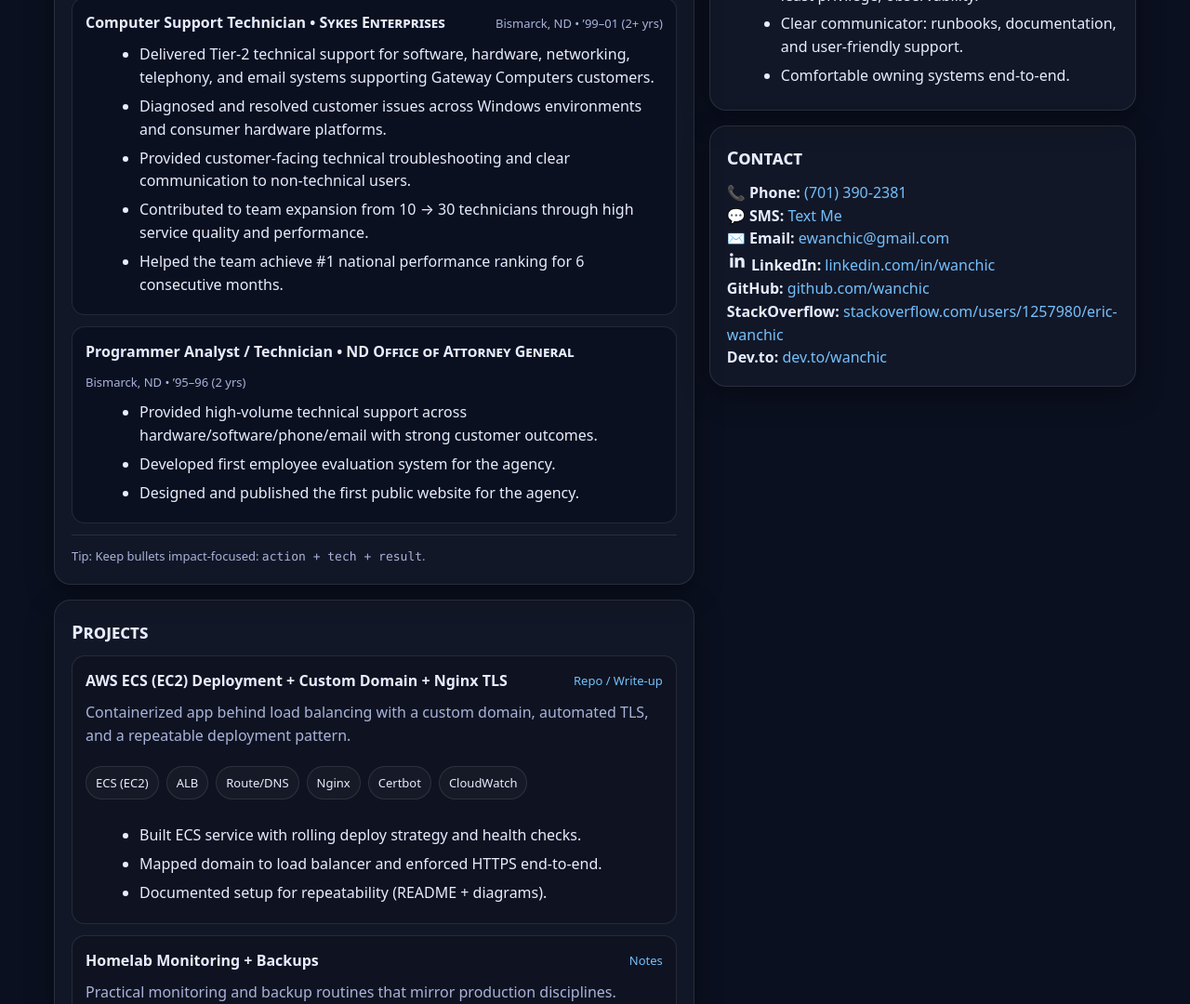
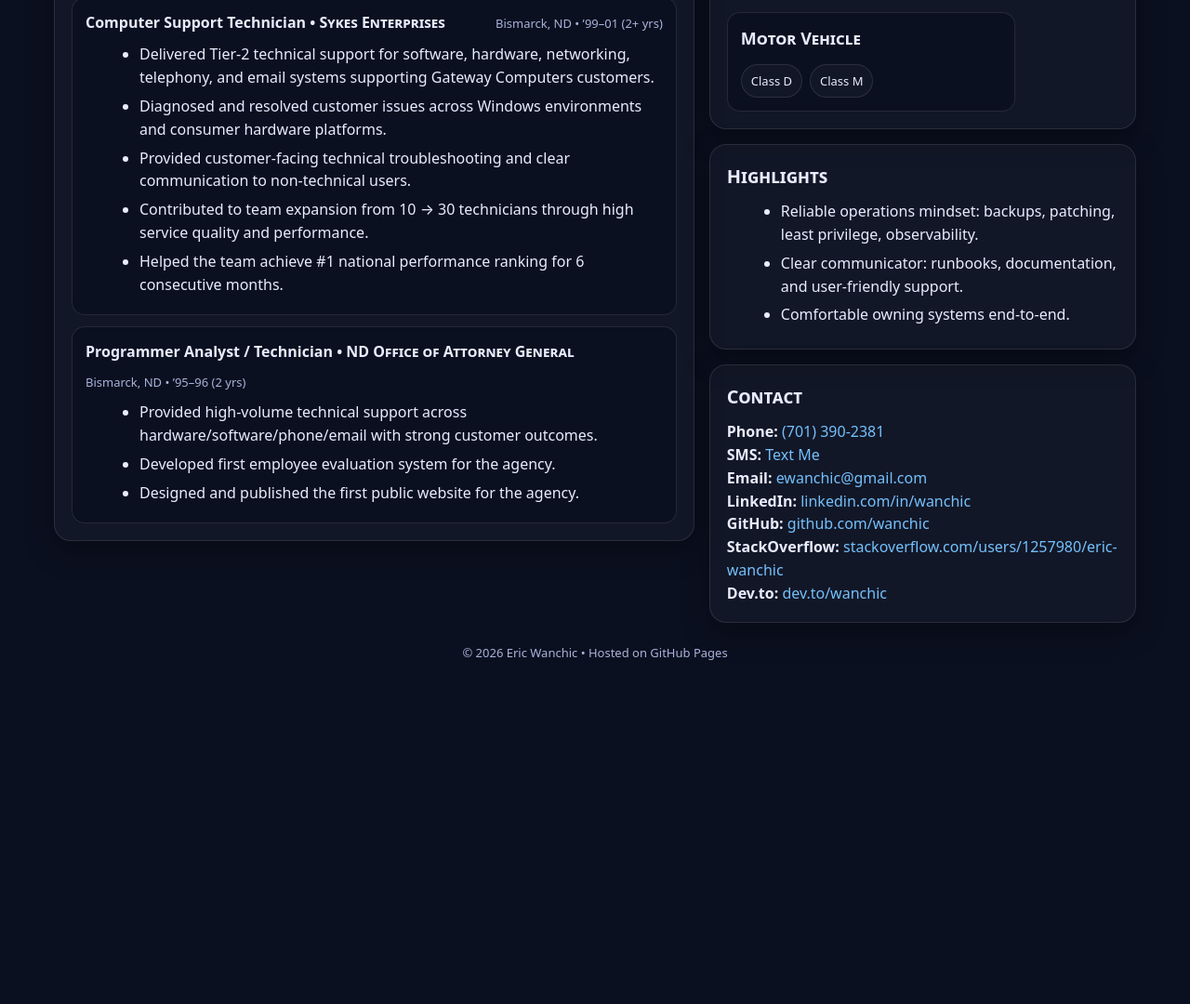
Before and after one commit to wanchic/wanchic.github.io, a plain HTML site: page index.html in a window 1280 px wide. Shown: the part 1720-2800 px from the top of the page at 93% size. After the commit the page ends 2512 px from the top, so only its background shows below. Drawn offline with Linux system fonts and the light colour scheme.

Commit message:
- Update Resume - Removed Projects Temporarily - Update some skills

```diff
--- a/index.html
+++ b/index.html
@@ -46,7 +46,6 @@
       </div>
       <div class="nav">
         <a class="chip" href="#experience">Experience</a>
-        <a class="chip" href="#projects">Projects</a>
         <a class="chip" href="#skills">Skills</a>
         <a class="chip" href="#certifications">Certifications</a>
         <a class="chip" href="#licenses">Licenses</a>
@@ -67,7 +66,7 @@
           <span class="pill">Linux • Networking • DNS</span>
           <span class="pill">Docker • Nginx • TLS</span>
           <span class="pill">CI/CD • GitHub Actions</span>
-          <span class="pill">Terraform (optional)</span>
+          <span class="pill">Terraform</span>
           <span class="pill">Monitoring • Logging</span>
         </div>
         <div class="cta social-icons">
@@ -100,7 +99,7 @@
             </svg>
             Dev.to
           </a>
-          <a class="btn" href="resume_eric_wanchic-2026-02-10.pdf" aria-label="Download Resume PDF">
+          <a class="btn" href="resume_eric_wanchic-2026-02-13.pdf" aria-label="Download Resume PDF">
             <svg xmlns="http://www.w3.org/2000/svg" width="22" height="22" viewBox="0 0 24 24" fill="currentColor">
               <!-- document -->
               <path d="M14 2H6a2 2 0 0 0-2 2v16a2 2 0 0 0 2 2h12a2 2 0 0 0 2-2V8z"/>
@@ -109,7 +108,7 @@
               <path d="M12 11v6"/>
               <path d="M9 14l3 3 3-3"/>
             </svg>
-            Download PDF
+            Download Resume PDF
           </a>
         </div>
       </div>
@@ -208,46 +207,6 @@
               <li>Designed and published the first public website for the agency.</li>
             </ul>
           </div>
-
-          <div class="hr"></div>
-          <div class="muted" style="font-size:13px">
-            Tip: Keep bullets impact-focused: <span class="mono">action + tech + result</span>.
-          </div>
-        </div>
-
-        <div class="card" id="projects">
-          <h2>Projects</h2>
-
-          <div class="proj">
-            <div class="projtop">
-              <div class="projname">AWS ECS (EC2) Deployment + Custom Domain + Nginx TLS</div>
-              <div class="jobmeta"><a href="#" target="_blank" rel="noreferrer">Repo / Write-up</a></div>
-            </div>
-            <div class="muted">
-              Containerized app behind load balancing with a custom domain, automated TLS, and a repeatable deployment pattern.
-            </div>
-            <div class="kicker">
-              <span class="pill">ECS (EC2)</span><span class="pill">ALB</span><span class="pill">Route/DNS</span>
-              <span class="pill">Nginx</span><span class="pill">Certbot</span><span class="pill">CloudWatch</span>
-            </div>
-            <ul>
-              <li>Built ECS service with rolling deploy strategy and health checks.</li>
-              <li>Mapped domain to load balancer and enforced HTTPS end-to-end.</li>
-              <li>Documented setup for repeatability (README + diagrams).</li>
-            </ul>
-          </div>
-
-          <div class="proj">
-            <div class="projtop">
-              <div class="projname">Homelab Monitoring + Backups</div>
-              <div class="jobmeta"><a href="#" target="_blank" rel="noreferrer">Notes</a></div>
-            </div>
-            <div class="muted">Practical monitoring and backup routines that mirror production disciplines.</div>
-            <div class="kicker">
-              <span class="pill">Linux</span><span class="pill">Docker</span><span class="pill">Grafana</span>
-              <span class="pill">Prometheus</span><span class="pill">Backups</span>
-            </div>
-          </div>
         </div>
       </div>
 
@@ -256,6 +215,16 @@
         <div class="card" id="skills">
           <h2>Skills</h2>
           <div class="kicker">
+            <div class="kicker-block">
+              <h3>OS/Cloud</h3>
+              <span class="pill">Linux • <strong>Ubuntu</strong> • Red Hat <i>(18+yrs)</i></span>
+              <span class="pill">MS Windows <i>(26 yrs)</i></span>
+              <span class="pill">Macintosh • Apple <i>(~8 yrs)</i></span>
+              <span class="pill"><strong>AWS • Heroku / Shield <i>(8+ yrs)</i></strong></span>
+              <span class="pill">Google Cloud • Rackspace</span>
+            </div>
+
+
             <span class="pill">Linux Admin</span>
             <span class="pill">AWS</span>
             <span class="pill">Networking</span>
@@ -337,17 +306,10 @@
 
         <div class="card" id="contact">
           <h2>Contact</h2>
-          <div><strong>📞 Phone:</strong> <a href="tel:+17013902381">(701) 390-2381</a></div>
-          <div><strong>💬 SMS:</strong> <a href="sms:+17013902381">Text Me</a></div>
-          <div><strong>✉️ Email:</strong> <a href="mailto:ewanchic@gmail.com">ewanchic@gmail.com</a></div>
-          <div>
-            <strong>
-              <svg xmlns="http://www.w3.org/2000/svg" width="22" height="22" viewBox="0 0 24 24" fill="currentColor">
-                <path d="M20.447 20.452H16.89v-5.569c0-1.328-.026-3.036-1.849-3.036-1.849 0-2.132 1.444-2.132 2.939v5.666H9.352V9h3.414v1.561h.049c.476-.9 1.637-1.849 3.369-1.849 3.603 0 4.268 2.372 4.268 5.456v6.284zM5.337 7.433a1.984 1.984 0 110-3.967 1.984 1.984 0 010 3.967zM6.999 20.452H3.675V9h3.324v11.452z"/>
-              </svg>
-              LinkedIn:
-            </strong>
-            <a href="https://www.linkedin.com/in/wanchic" target="_blank" rel="noreferrer">linkedin.com/in/wanchic</a></div>
+          <div><strong>Phone:</strong> <a href="tel:+17013902381">(701) 390-2381</a></div>
+          <div><strong>SMS:</strong> <a href="sms:+17013902381">Text Me</a></div>
+          <div><strong>Email:</strong> <a href="mailto:ewanchic@gmail.com">ewanchic@gmail.com</a></div>
+          <div><strong>LinkedIn:</strong> <a href="https://www.linkedin.com/in/wanchic" target="_blank" rel="noreferrer">linkedin.com/in/wanchic</a></div>
           <div><strong>GitHub:</strong> <a href="https://github.com/wanchic" target="_blank" rel="noreferrer">github.com/wanchic</a></div>
           <div><strong>StackOverflow:</strong> <a href="https://stackoverflow.com/users/1257980/eric-wanchic" target="_blank" rel="noreferrer">stackoverflow.com/users/1257980/eric-wanchic</a></div>
           <div><strong>Dev.to:</strong> <a href="https://dev.to/wanchic" target="_blank" rel="noreferrer">dev.to/wanchic</a></div>
```
Also changed, not shown: 1 other file.
